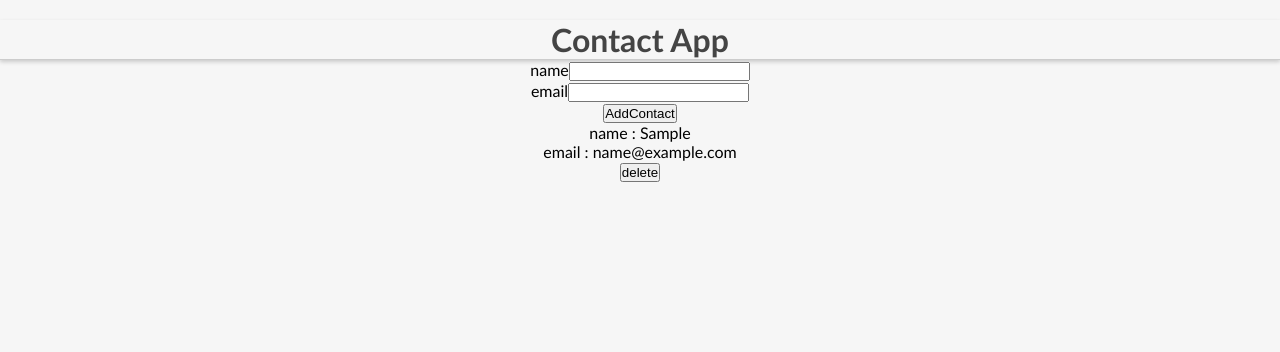
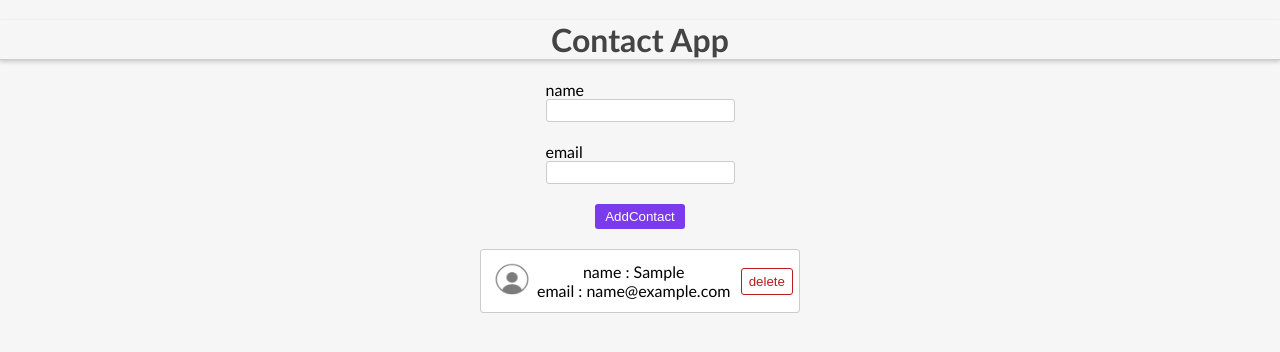
Before and after one commit to Behrooz-zendehdel/Contact-List-with-react, a React (Create React App) app: page / in a window 1280 px wide. Both pictures are taken after typing "Sample", "name@example.com" into the empty fields and a click on the button "AddContact". Shown: the top 352 px of the page. Built offline with nearby package versions, Linux system fonts and the light colour scheme.

Commit message:
add localstorage

```diff
--- a/src/App.js
+++ b/src/App.js
@@ -1,4 +1,4 @@
-import { useState } from 'react';
+import { useEffect, useState } from 'react';
 import './App.css';
 import AddContact from './components/AddContact/AddContact';
 import ContactList from './components/ContactList/ContactList';
@@ -9,11 +9,22 @@ function App() {
 
   const addContactHandler = (contact) => {
 
-    setContacts([...contacts, { id: Math.ceil(Math.random()* 100) , ...contact }]);
+    setContacts([...contacts, { id: Math.ceil(Math.random() * 100), ...contact }]);
   }
-  const deleteContactHandler = () => {
-    console.log('clicked')
+  const deleteContactHandler = (id) => {
+    // console.log('clicked',id)
+    const filteredContacts = contacts.filter((c) => c.id !== id)
+    setContacts(filteredContacts)
   }
+  useEffect(() => {
+    const saveContacts = JSON.parse(localStorage.getItem('contacts'));
+    if (saveContacts) setContacts(saveContacts);
+  }, [])
+
+  useEffect(() => {
+    localStorage.setItem('contacts', JSON.stringify(contacts))
+  }, [contacts])
+
 
   return (
     <main className="App">
--- /dev/null
+++ b/src/components/AddContact/AddContact.css
@@ -0,0 +1,31 @@
+form {
+  display: flex;
+  flex-direction: column;
+  align-items: center;
+}
+
+.formControl {
+  display: flex;
+  flex-direction: column;
+  align-items: flex-start;
+  margin-top: 20px;
+}
+.formControl input {
+  outline: none;
+  border-radius: 3px;
+  border: 1px solid #ccc;
+  padding: 3px 5px;
+}
+.formControl input:focus {
+  border: 2px solid #7c3aed;
+}
+form button {
+  cursor: pointer;
+  border: none;
+  outline: none;
+  margin-top: 20px;
+  padding: 5px 10px;
+  color: #fff;
+  background-color: #7c3aed;
+  border-radius: 3px;
+}
--- a/src/components/AddContact/AddContact.js
+++ b/src/components/AddContact/AddContact.js
@@ -1,32 +1,45 @@
 import { useState } from "react";
-
+import './AddContact.css'
 const AddContact = ({ addContactHandler }) => {
     const [contact, setContact] = useState({ name: "", email: "" });
 
     const changeHandler = (e) => {
-        setContact({ ...contact, [e.target.name]: e.target.value })
-    }
-
+        setContact({ ...contact, [e.target.name]: e.target.value });
+    };
 
     const submitForm = (e) => {
-        e.preventDefault()
-        addContactHandler(contact)
-        setContact({ name: "", email: "" })
-    }
+        if (!contact.name || !contact.email) {
+            alert("all fildes are mandatory");
+            return;
+        }
+        e.preventDefault();
+        addContactHandler(contact);
+        setContact({ name: "", email: "" });
+    };
 
     return (
         <form onSubmit={submitForm}>
             <div className="formControl">
                 <label>name</label>
-                <input type="text" name="name" value={contact.name} onChange={changeHandler} />
+                <input
+                    type="text"
+                    name="name"
+                    value={contact.name}
+                    onChange={changeHandler}
+                />
             </div>
             <div className="formControl">
                 <label>email</label>
-                <input type="text" name="email" value={contact.email} onChange={changeHandler} />
+                <input
+                    type="text"
+                    name="email"
+                    value={contact.email}
+                    onChange={changeHandler}
+                />
             </div>
-            <button type="submit" >AddContact</button>
+            <button type="submit">AddContact</button>
         </form>
     );
-}
+};
 
 export default AddContact;
--- /dev/null
+++ b/src/components/ContactList/ContactList.css
@@ -0,0 +1,29 @@
+.contactList {
+  display: flex;
+  flex-direction: column;
+  align-items: center;
+}
+.item {
+  width: 20rem;
+  background-color: #fff;
+  display: flex;
+  justify-content: space-between;
+  align-items: center;
+  border: 1px solid #ccc;
+  padding: 6px;
+  border-radius: 3px;
+  margin-top: 20px;
+}
+.item button {
+  outline: none;
+  border: 1px solid #b91c1c;
+  background-color: #fff;
+  padding: 5px 7px;
+  border-radius: 3px;
+  cursor: pointer;
+  color: #b91c1c;
+}
+.item img {
+  width: 50px;
+  height: 50px;
+}
--- a/src/components/ContactList/ContactList.js
+++ b/src/components/ContactList/ContactList.js
@@ -1,20 +1,28 @@
+import './ContactList.css'
+import userImage from '../../asset/images-removebg-preview.png'
+
 const ContactList = ({ contacts, onDelete }) => {
 
     return (
-        <>
+        <section className='contactList'>
             {
                 contacts.map((contact) => {
-                    const { name, email, id } = contact
+                    const { name, email, id } = contact;
                     return (
-                    <div key={id}>
+                        <div className='item' key={id}>
+                            <div style={{display:'flex', alignItems:'center'}}>
+                                <img src={userImage} alt="user" />
+                                <div >
                                     <p>name : {name}</p>
                                     <p>email : {email}</p>
+                                </div>
+                            </div>
                             <button onClick={() => onDelete(id)}>delete</button>
                         </div>
                     )
                 })
             }
-        </>
+        </section>
     );
 }
 
```
Also changed, not shown: src/asset/images-removebg-preview.png (added). Lines whose indentation alone changed are shown as unchanged.
